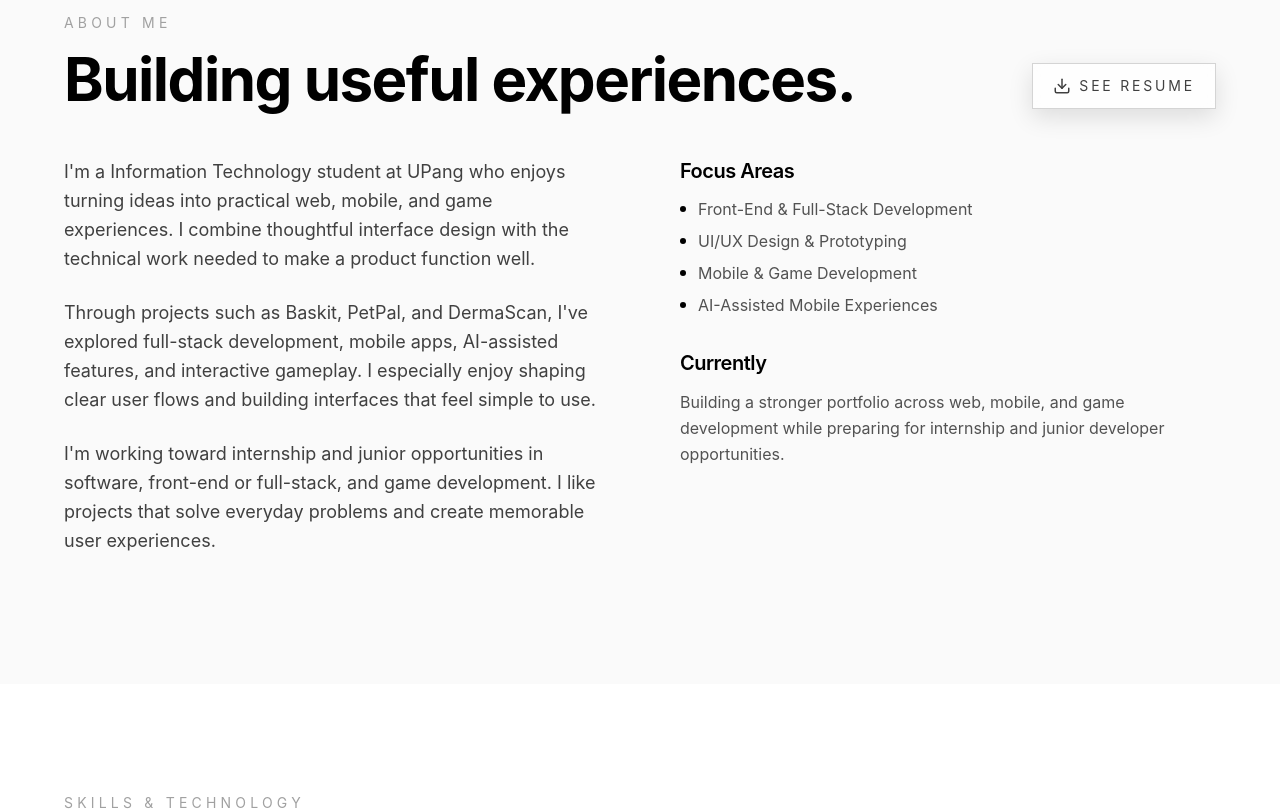
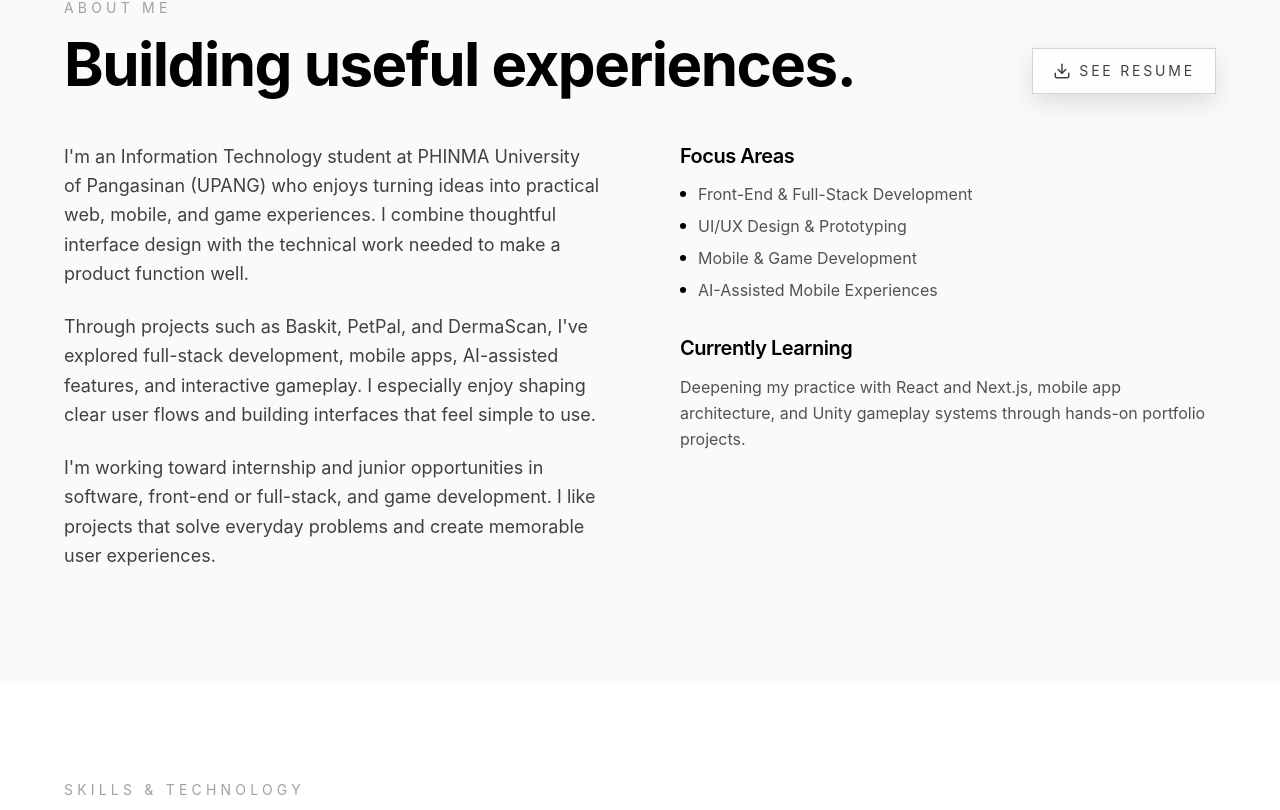
Before and after one commit to krsrcio/krim, a React (Vite) app: page / in a window 1280 px wide. Shown: the part 916-1726 px from the top of the page. Built offline with nearby package versions, Linux system fonts and the light colour scheme.

Commit message:
updated skills and about

```diff
--- a/src/app/components/About.tsx
+++ b/src/app/components/About.tsx
@@ -76,7 +76,7 @@ export function About() {
         <div className="grid gap-12 md:grid-cols-2 md:gap-20">
           <motion.div {...leftColumnRevealProps}>
             <p className="mb-6 text-lg leading-relaxed text-neutral-700">
-              I&apos;m a Information Technology student at UPang who enjoys turning
+              I&apos;m an Information Technology student at PHINMA University of Pangasinan (UPANG) who enjoys turning
               ideas into practical web, mobile, and game experiences. I combine
               thoughtful interface design with the technical work needed to
               make a product function well.
@@ -128,12 +128,12 @@ export function About() {
                 className="mb-3 text-xl tracking-tight text-black"
                 style={{ fontWeight: 600 }}
               >
-                Currently
+                Currently Learning
               </h3>
               <p className="leading-relaxed text-neutral-600">
-                Building a stronger portfolio across web, mobile, and game
-                development while preparing for internship and junior developer
-                opportunities.
+                Deepening my practice with React and Next.js, mobile app
+                architecture, and Unity gameplay systems through hands-on
+                portfolio projects.
               </p>
             </div>
           </motion.div>
--- a/src/app/components/Skills.tsx
+++ b/src/app/components/Skills.tsx
@@ -22,6 +22,7 @@ const skills: SkillGroup[] = [
       "Java",
       "C++",
       "Dart",
+      "React Native",
     ],
   },
   {
```
